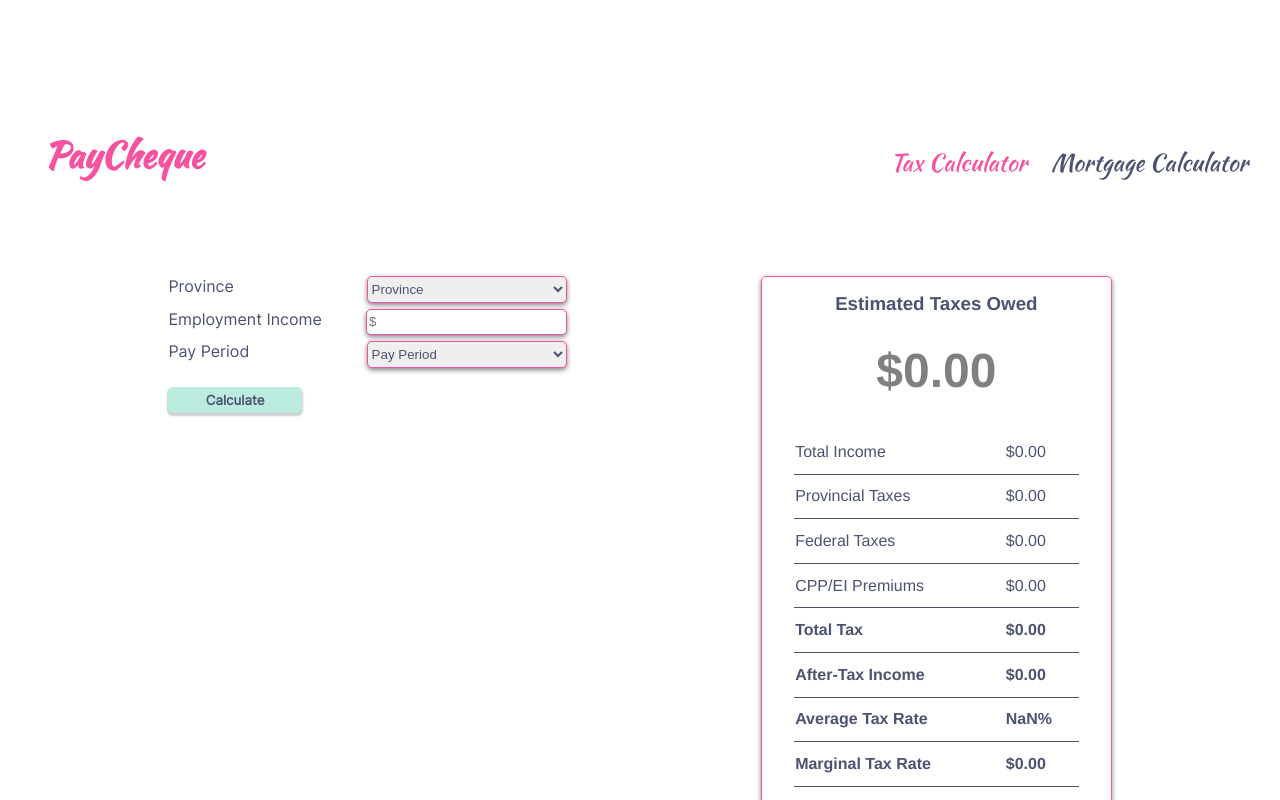
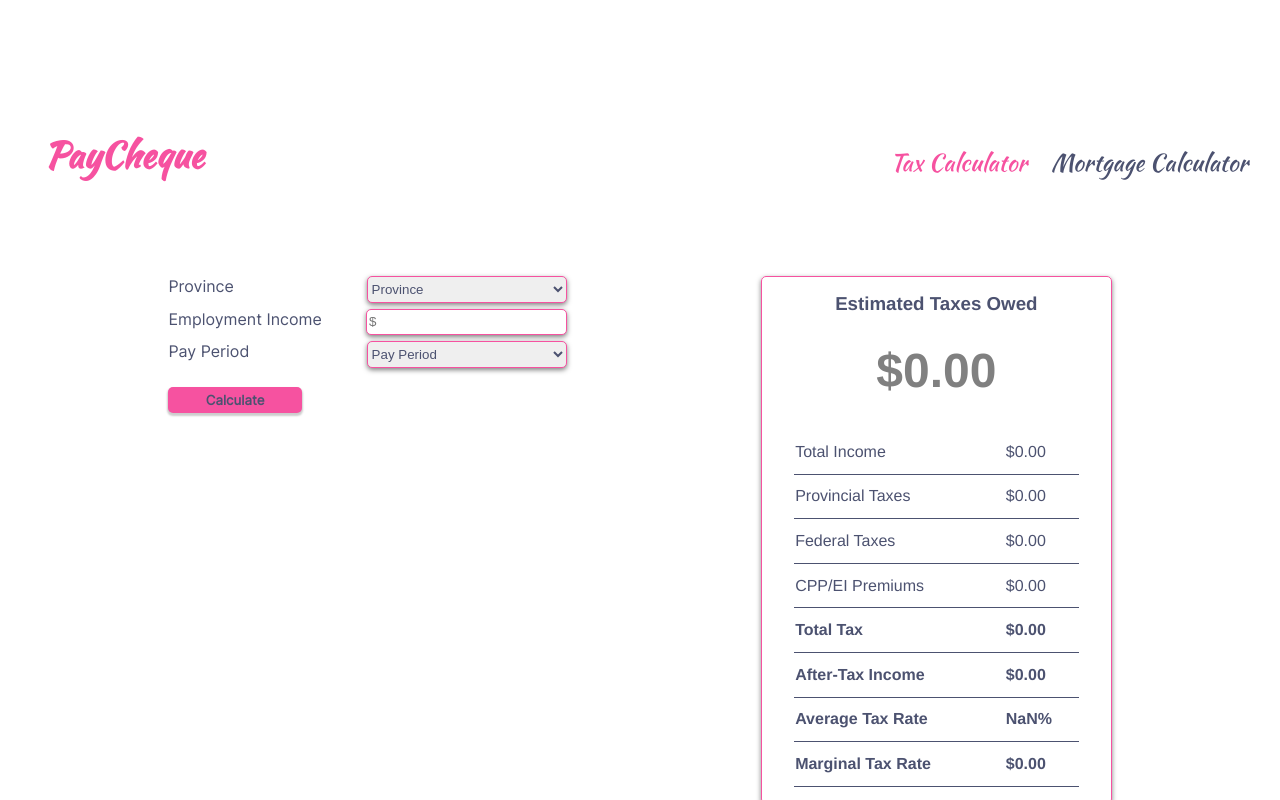
Before and after one commit to Jevaughn-W/Paycheque, a React (Create React App) app: page / in a window 1280 px wide. In both pictures the pointer is over the button "Calculate". Shown: the part 679-1479 px from the top of the page. Built offline with nearby package versions, Linux system fonts and the light colour scheme.

Commit message:
Add colour change when user hovers over the calculate button

```diff
--- a/src/components/taxes/taxes.css
+++ b/src/components/taxes/taxes.css
@@ -49,5 +49,8 @@
   box-shadow: 0px 2px 2px 1px rgba(0, 0, 0, 0.2);
   font-family: "Inter";
 }
+.userInput button:hover {
+  background-color: #F652A0;
+}
 
 /*# sourceMappingURL=taxes.css.map */
--- a/src/components/taxes/taxes.scss
+++ b/src/components/taxes/taxes.scss
@@ -48,4 +48,8 @@
     font-family: 'Inter';
   }
 
+  button:hover {
+    background-color: $main-theme-color;
+  }
+
 }
```
Also changed, not shown: 1 other file (tests, documents, lock files or other folders).
